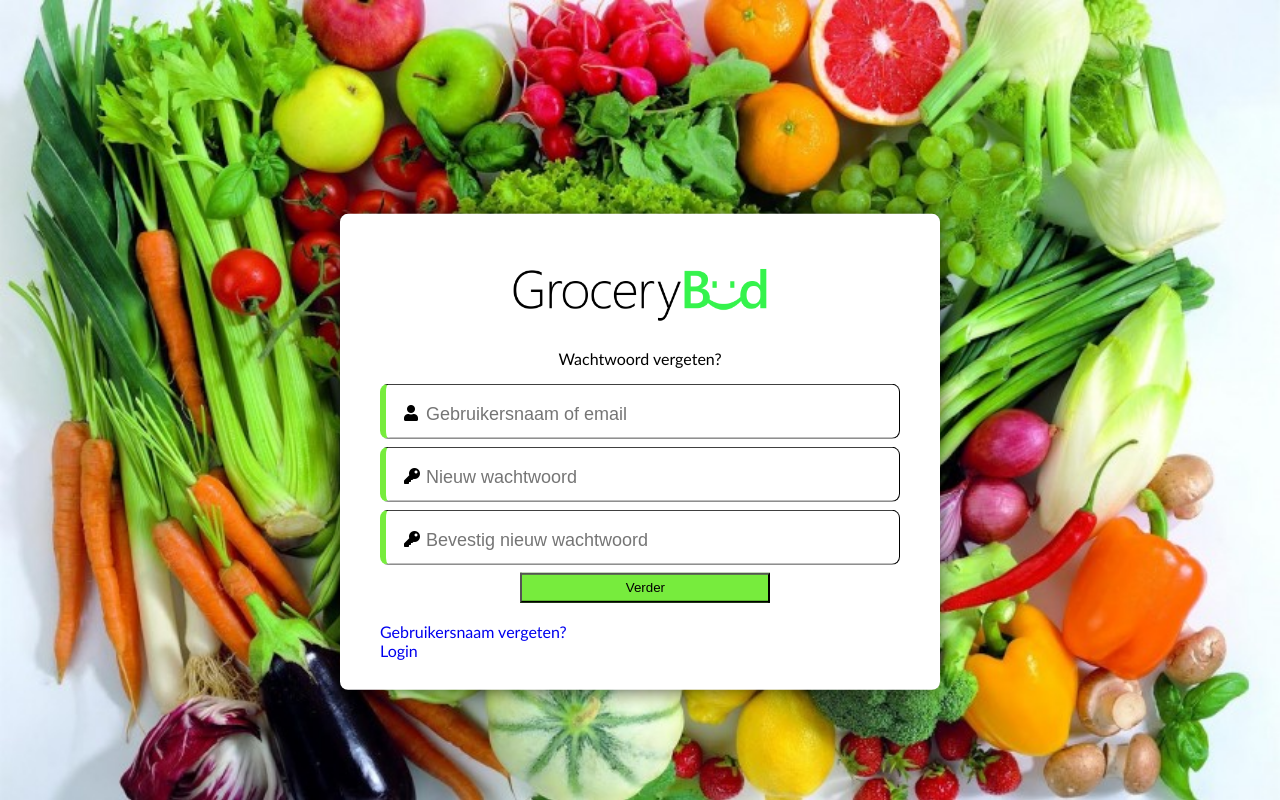
After one commit to mdboer2001/GroceryBud, a PHP site: page /forgotpassword.php in a window 1280 px wide. The commit adds this page. Run offline with PHP 8.4, Linux system fonts and the light colour scheme; some libraries are stand-ins or nearby versions.

Commit message:
update inlog

```diff
--- a/css/custom.css
+++ b/css/custom.css
@@ -1,3 +1,112 @@
 .user_pic {
   height: 10px;
 }
+
+body{
+    background-image: url("../img/groente.jpg");
+    background-repeat: no-repeat;
+    width: 100%;
+    height: 100%;
+    background-size: cover;
+}
+
+.txt {
+    border: 1px solid black;
+    margin: 8px 0;
+    padding: 12px 18px;
+    border-radius: 8px;
+    border-left: 6px solid #77ec3d;
+  }
+
+  .txt label {
+    display: block;
+    text-align: left;
+    color: black;
+    text-transform: uppercase;
+    font-size: 14px;
+  }
+
+  .txt input,
+  .txt textarea {
+    width: 100%;
+    border: none;
+    background: none;
+    outline: none;
+    font-size: 18px;
+    margin-top: 6px;
+    color: black;
+  }
+
+  .bttn {
+    display: block;
+    background: #77ec3d;
+    padding: 14px 0;
+    color: black;
+    text-transform: uppercase;
+    cursor: pointer;
+    margin-top: 8px;
+    width: 100%;
+  }
+
+
+  .contact {
+    margin-left: 0%;
+    margin-top: -35%;
+    background-color: white;
+  }
+
+
+
+  form {
+    background-color: white;
+  }
+
+  .contact {
+    width: 85%;
+    max-width: 600px;
+    background-color: white;
+    position: absolute;
+    top: 50%;
+    left: 50%;
+    transform: translate(-50%, 55%);
+    padding: 30px 40px;
+    box-sizing: border-box;
+    border-radius: 8px;
+    box-shadow: 0 0 20px #000000b3;
+    font-family: "Gill Sans", "Gill Sans MT", Calibri, "Trebuchet MS", sans-serif;
+    color: black;
+  }
+
+  .welkom{
+      text-align: center;
+  }
+
+  a{
+    text-decoration: none;
+  }
+
+  .register{
+      text-decoration: underline;
+  }
+
+  .icon{
+      height: 5px;
+      width: 5px;
+      padding-left: -50px;
+      padding-top: 8px;
+      background: white;
+      color: black;
+      text-align: center;
+      position: absolute;
+  }
+
+  .logo{
+      margin-left: 22%;
+  }
+
+  .verder{
+    margin-left: 27%;
+    width: 250px;
+    height: 30px;
+    background: #77ec3d;
+  }
--- /dev/null
+++ b/forgotpassword.php
@@ -0,0 +1,38 @@
+<!DOCTYPE html>
+<html>
+    <head>
+        <link rel="stylesheet" href="css/custom.css">
+        <link rel="stylesheet" href="https://use.fontawesome.com/releases/v5.8.2/css/all.css" integrity="sha384-oS3vJWv+0UjzBfQzYUhtDYW+Pj2yciDJxpsK1OYPAYjqT085Qq/1cq5FLXAZQ7Ay" crossorigin="anonymous">
+    </head>
+    <body>
+        <form class="formulier" name="formulier" method="post">
+
+            <div class="contact">
+                <img src="img/logo.png" style="width: 300px;" class="logo">
+                <p class="welkom">Wachtwoord vergeten?</p>
+
+                <!--Naam-->
+                <div class="txt">
+                    <i class="fas fa-user icon"></i>
+                    <input type="text" name="name" placeholder="&nbsp;&nbsp;&nbsp;&nbsp;Gebruikersnaam of email" require>
+                </div>
+
+                <!--Email-->
+                <div class="txt">
+                    <i class="fas fa-key icon"></i>
+                    <input type="password" name="email" placeholder="&nbsp;&nbsp;&nbsp;&nbsp;Nieuw wachtwoord" require>
+                </div>
+
+                <div class="txt">
+                    <i class="fas fa-key icon"></i>
+                    <input type="password" name="email" placeholder="&nbsp;&nbsp;&nbsp;&nbsp;Bevestig nieuw wachtwoord" require>
+                </div>
+
+                <!--Bericht-->
+                <input type="submit" class="verder" value="Verder">
+                <br><br>
+                <a href="forgotusername.php">Gebruikersnaam vergeten?</a><br>
+                <a href="index.php">Login</a><br>
+
+            </body>
+</html>
```
Also changed, not shown: login.php (+32 -66 lines), register.php (+47 -45 lines), img/groente.jpg (added), img/logo.png.
